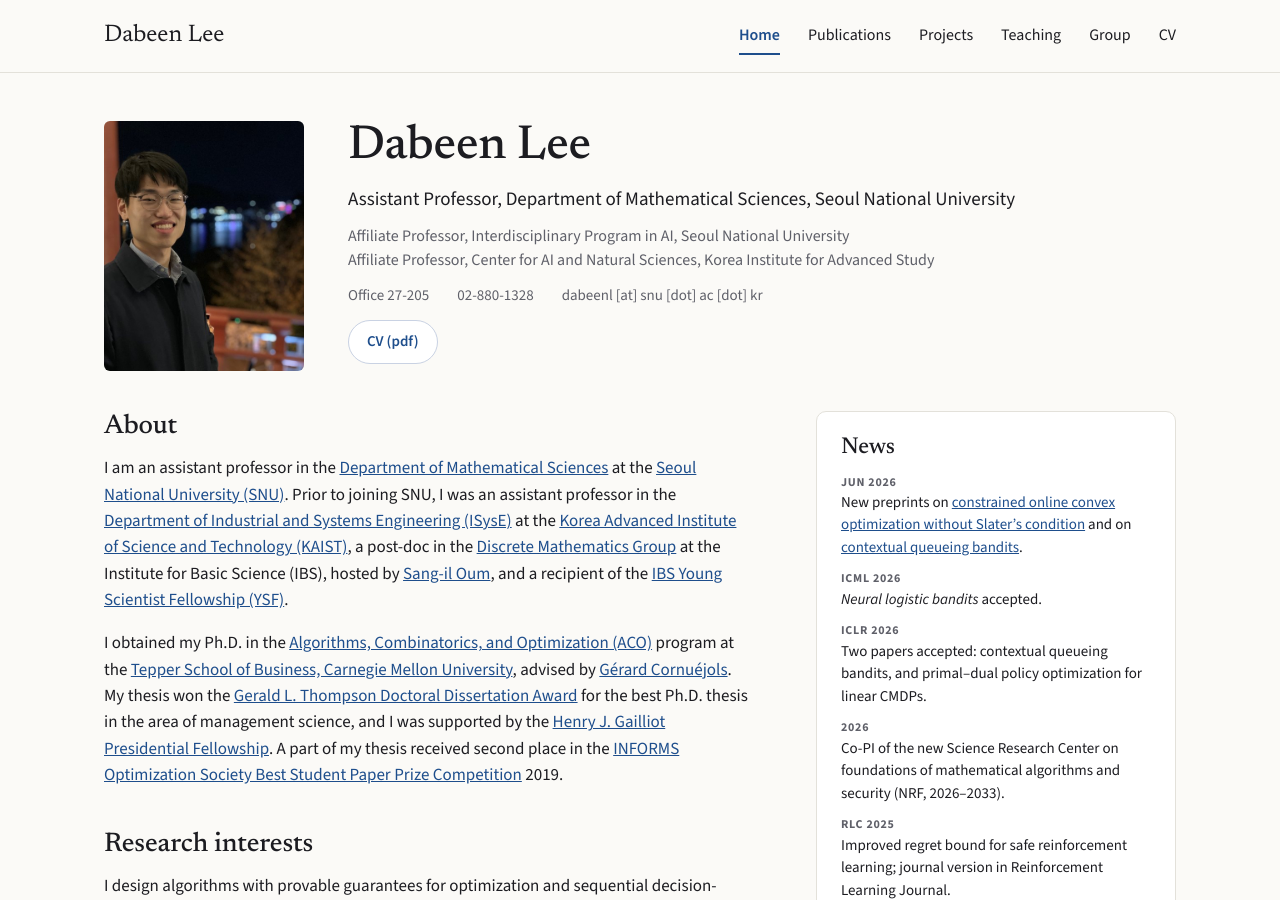
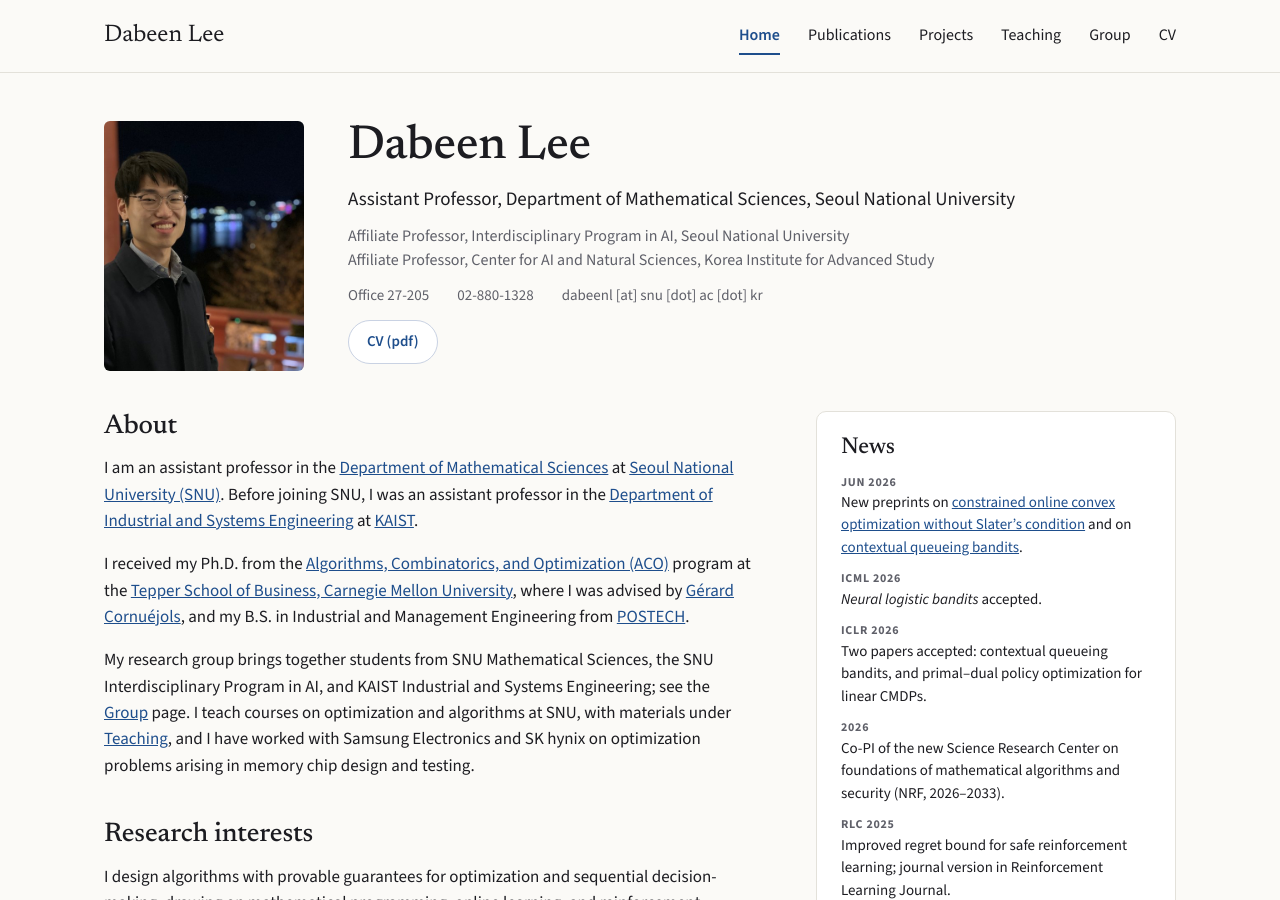
Before and after one commit to dabeenl/dabeenl.github.io, a Jekyll site: the page built from index.md, in a window 1280 px wide and 900 px high. Built offline with Jekyll 4.4.1, drawn with Linux system fonts in a browser that asks for light colours.

Commit message:
Rewrite About: drop postdoc and Ph.D. awards, add undergraduate degree, group, teaching, and industry lines
Co-Authored-By: Claude Fable 5.1 <noreply@anthropic.com>

```diff
--- a/index.md
+++ b/index.md
@@ -5,9 +5,11 @@ description: "Dabeen Lee is an assistant professor in the Department of Mathemat
 ---
 ## About
 
-I am an assistant professor in the [Department of Mathematical Sciences](https://www.math.snu.ac.kr) at the [Seoul National University (SNU)](https://en.snu.ac.kr). Prior to joining SNU, I was an assistant professor in the [Department of Industrial and Systems Engineering (ISysE)](https://ie.kaist.ac.kr) at the [Korea Advanced Institute of Science and Technology (KAIST)](https://www.kaist.ac.kr/en/), a post-doc in the [Discrete Mathematics Group](https://dimag.ibs.re.kr/) at the Institute for Basic Science (IBS), hosted by [Sang-il Oum](https://dimag.ibs.re.kr/home/sangil/), and a recipient of the [IBS Young Scientist Fellowship (YSF)](https://www.ibs.re.kr/ysf/).
+I am an assistant professor in the [Department of Mathematical Sciences](https://www.math.snu.ac.kr) at [Seoul National University (SNU)](https://en.snu.ac.kr). Before joining SNU, I was an assistant professor in the [Department of Industrial and Systems Engineering](https://ie.kaist.ac.kr) at [KAIST](https://www.kaist.ac.kr/en/).
 
-I obtained my Ph.D. in the [Algorithms, Combinatorics, and Optimization (ACO)](http://aco.math.cmu.edu/) program at the [Tepper School of Business, Carnegie Mellon University](https://www.cmu.edu/tepper/), advised by [Gérard Cornuéjols](http://integer.tepper.cmu.edu). My thesis won the [Gerald L. Thompson Doctoral Dissertation Award](https://www.cmu.edu/tepper/news/stories/2019/may/commencement-awards-2019.html) for the best Ph.D. thesis in the area of management science, and I was supported by the [Henry J. Gailliot Presidential Fellowship](https://www.cmu.edu/tepper/programs/phd/program/student-awards.html). A part of my thesis received second place in the [INFORMS Optimization Society Best Student Paper Prize Competition](https://www.informs.org/Recognizing-Excellence/Award-Recipients/Dabeen-Lee) 2019.
+I received my Ph.D. from the [Algorithms, Combinatorics, and Optimization (ACO)](http://aco.math.cmu.edu/) program at the [Tepper School of Business, Carnegie Mellon University](https://www.cmu.edu/tepper/), where I was advised by [Gérard Cornuéjols](http://integer.tepper.cmu.edu), and my B.S. in Industrial and Management Engineering from [POSTECH](https://www.postech.ac.kr/eng/).
+
+My research group brings together students from SNU Mathematical Sciences, the SNU Interdisciplinary Program in AI, and KAIST Industrial and Systems Engineering; see the [Group](/group/) page. I teach courses on optimization and algorithms at SNU, with materials under [Teaching](/teaching/), and I have worked with Samsung Electronics and SK hynix on optimization problems arising in memory chip design and testing.
 
 ## Research interests
 
```
